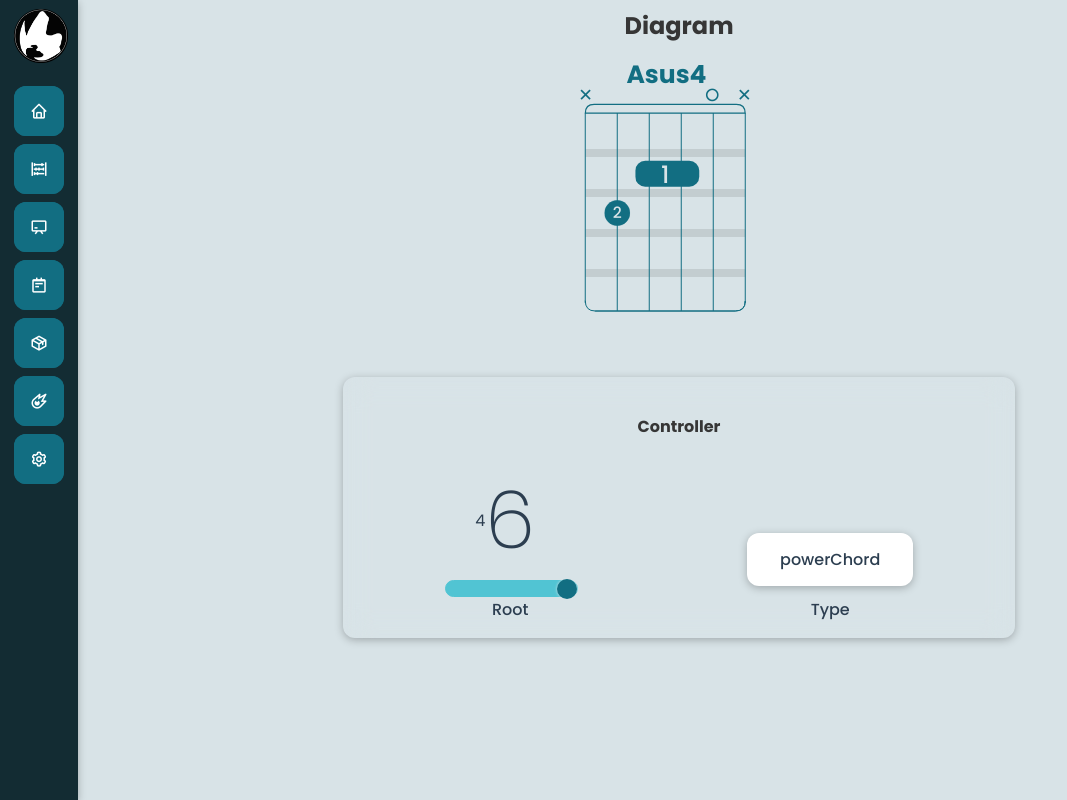
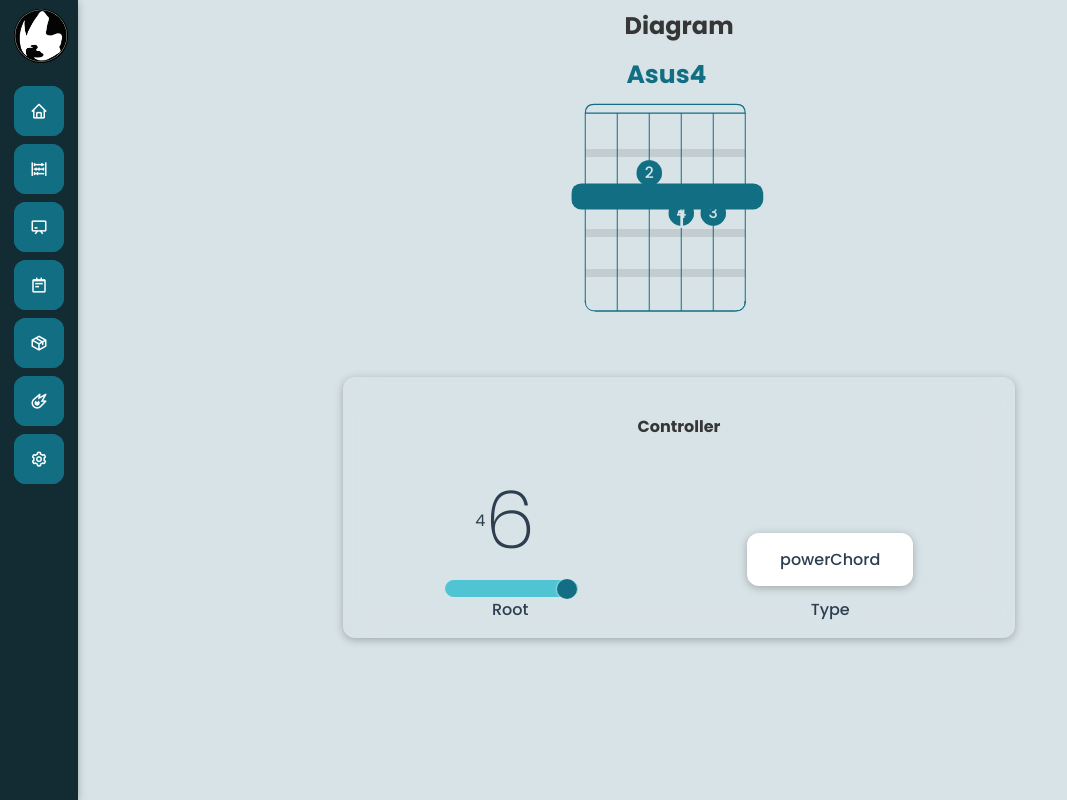
Before and after one commit to goldovsky/the-black-book, a Vue app: page /chordsdiagrams in a window 1280 px wide. Shown: the whole page, without its empty margins (0-1067 px from the left). Built offline with nearby package versions, Linux system fonts and the light colour scheme.

Commit message:
fix(BaseFingering.vue): x axis for barred fingering

```diff
--- a/src/App.vue
+++ b/src/App.vue
@@ -40,5 +40,5 @@ export default {
 </script>
 
 <style>
-/* All of style are in ./assets/css/style.scss */
+/* cf ./assets/css/style.scss */
 </style>
--- a/src/components/chordDiagram/elements/BaseFingering.vue
+++ b/src/components/chordDiagram/elements/BaseFingering.vue
@@ -15,8 +15,8 @@
         - : add barred.label at the center of the rectangle via <text>
         -->
         <!-- :width="isIncludedInABar(index) ? svgBarredWidth + this.barWidth() : svgWidth" -->
-    <svg v-for="(barred, index) in barredFingering" :key="index" class="BarredFingerMain" :y="YforMainSVG(index)" width="100">
-        <svg viewBox="0 0 100 100" :y="YforBarredSVG(barred.fret)" :x="XforBarredSVG(barred.string)" width="100" height="100" fill="var(--diagram-finger)">
+    <svg v-for="(barred, index) in barredFingering" :key="index" class="BarredFingerMain" :y="YforMainSVG(index)" width="100" :x="XforBarredSVG(barred.string)">
+        <svg viewBox="0 0 100 100" :y="YforBarredSVG(barred.fret)" width="100" height="100" fill="var(--diagram-finger)">
             <rect x="0" y="40" :width="barWidth(barred.string)" height="13" rx="5" ry="5" />
 
             <!-- TODO  -->
--- a/src/components/views/ViewChordsDiagrams.vue
+++ b/src/components/views/ViewChordsDiagrams.vue
@@ -48,13 +48,13 @@ export default {
   },
   created() {
     // F
-    // this.setChord(this.dataChords['tuning_standard']['nb_strings_6']['root_on_string_6']['major']['f']);
+    this.setChord(this.dataChords['tuning_standard']['nb_strings_6']['root_on_string_6']['major']['f']);
     // G
     // this.setChord(this.dataChords['tuning_standard']['nb_strings_6']['root_on_string_6']['major']['caged_g']);
     // A
     // this.setChord(this.dataChords['tuning_standard']['nb_strings_6']['root_on_string_5']['major']['caged_a']);
     // Asus4
-    this.setChord(this.dataChords['tuning_standard']['nb_strings_6']['root_on_string_5']['major']['caged_a_sus_4']);
+    // this.setChord(this.dataChords['tuning_standard']['nb_strings_6']['root_on_string_5']['major']['caged_a_sus_4']);
 
     this.setChordName('Asus4');
   },
```
